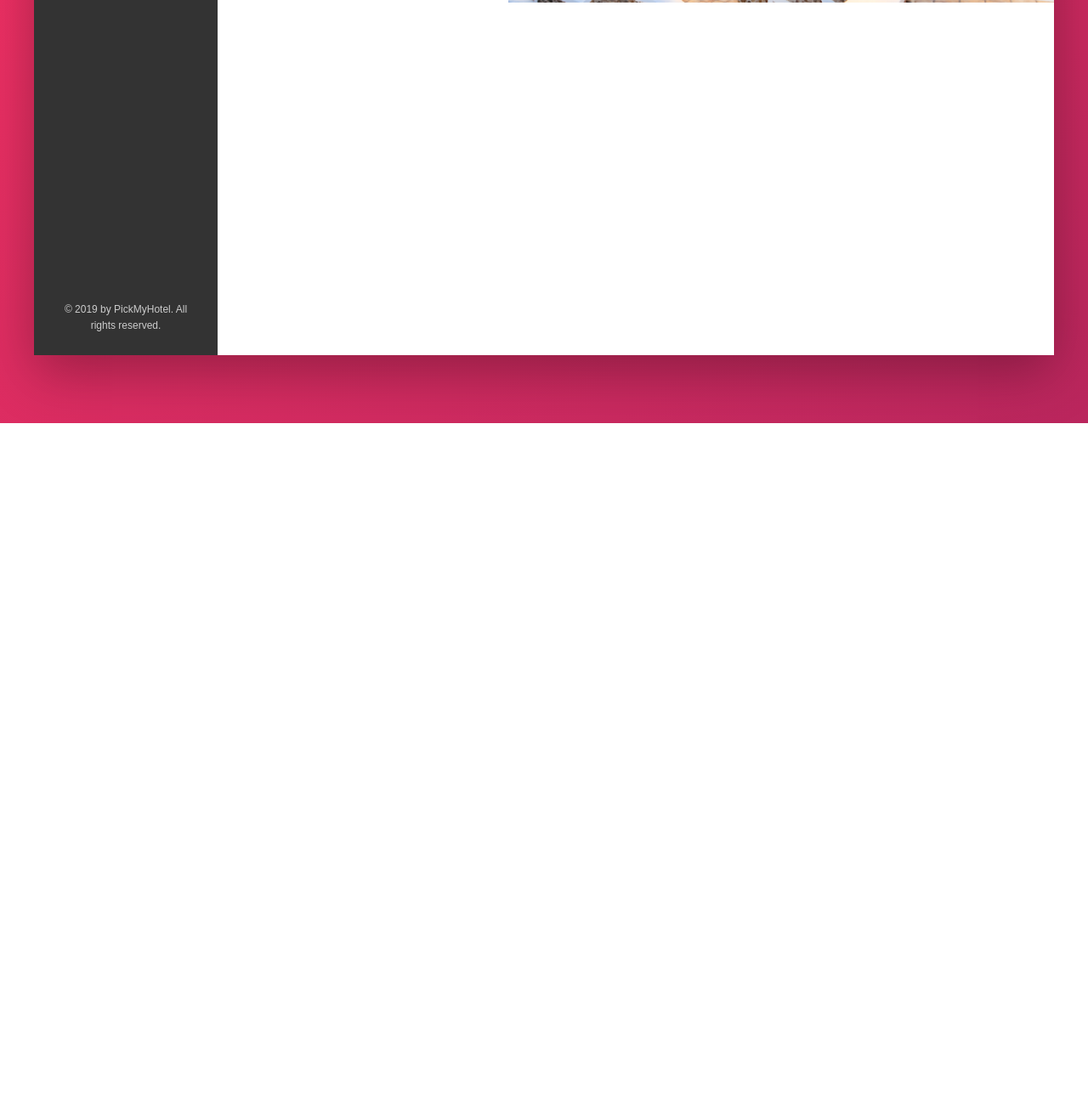
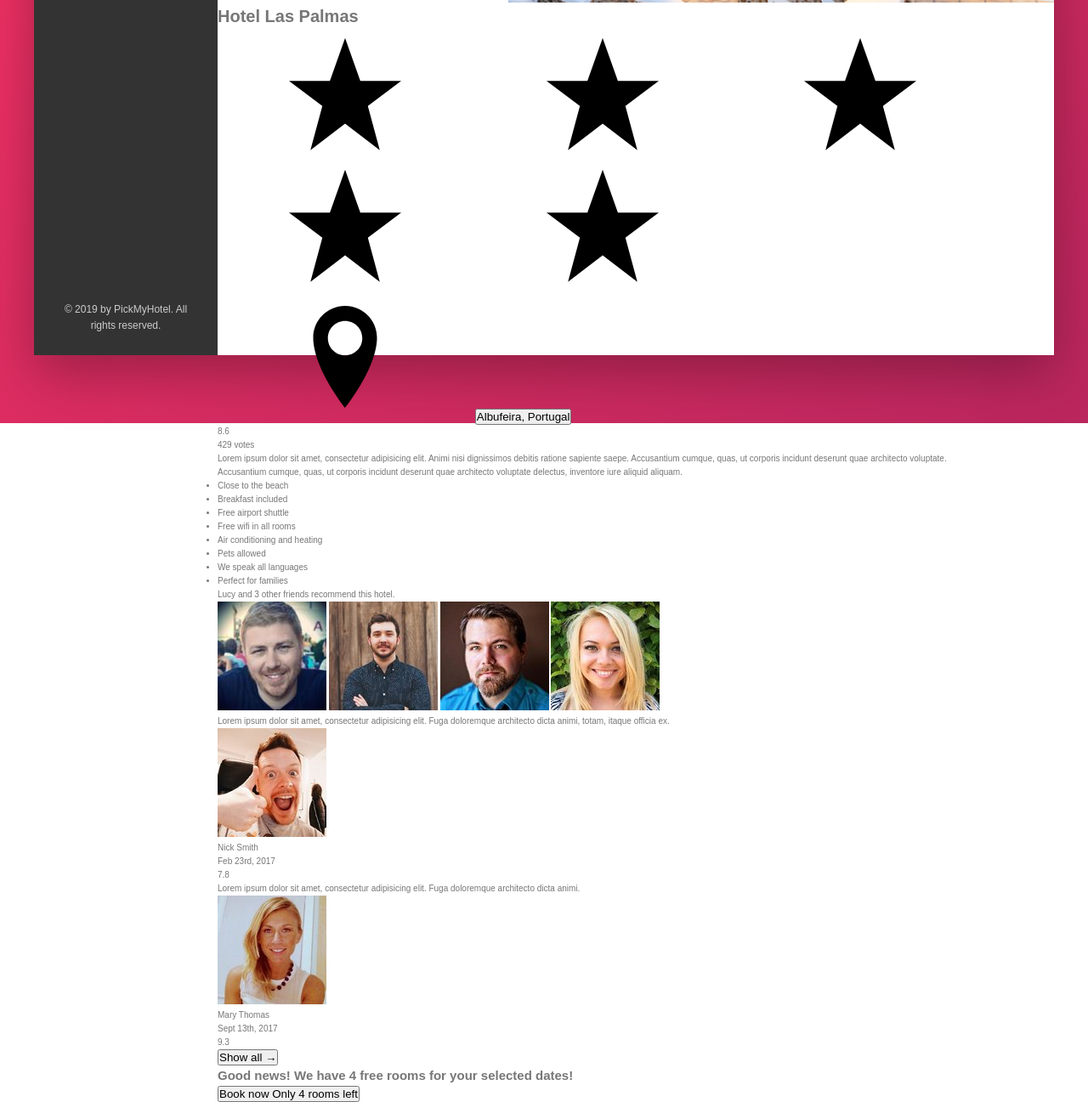
Before and after one commit to Malekz/pickmyhotel, a website: page index.html in a window 1280 px wide. Shown: the part 532-1829 px from the top of the page at 85% size. Before the commit the page ends 1030 px from the top, so only its background shows below. Drawn offline with Linux system fonts and the light colour scheme.

Commit message:
added all html markup

```diff
--- a/index.html
+++ b/index.html
@@ -98,27 +98,128 @@
         <main class="hotel-view">
           <div class="gallery">
               <figure class="gallery__item">
-              <img
-                src="img/hotel-1.jpg"
-                alt="Photo of hotel 1"
-                class="gallery__photo"
-              />
+                  <img src="img/hotel-1.jpg" alt="Photo of hotel 1" class="gallery__photo">
               </figure>
               <figure class="gallery__item">
-              <img
-                src="img/hotel-2.jpg"
-                alt="Photo of hotel 2"
-                class="gallery__photo"
-              />
+                  <img src="img/hotel-2.jpg" alt="Photo of hotel 2" class="gallery__photo">
               </figure>
               <figure class="gallery__item">
-              <img
-                src="img/hotel-3.jpg"
-                alt="Photo of hotel 3"
-                class="gallery__photo"
-              />
+                  <img src="img/hotel-3.jpg" alt="Photo of hotel 3" class="gallery__photo">
               </figure>
           </div>
+
+          <div class="overview">
+              <h1 class="overview__heading">
+                  Hotel Las Palmas
+              </h1>
+
+              <div class="overview__stars">
+                  <svg class="overview__icon-star">
+                      <use xlink:href="img/sprite.svg#icon-star"></use>
+                  </svg>
+                  <svg class="overview__icon-star">
+                      <use xlink:href="img/sprite.svg#icon-star"></use>
+                  </svg>
+                  <svg class="overview__icon-star">
+                      <use xlink:href="img/sprite.svg#icon-star"></use>
+                  </svg>
+                  <svg class="overview__icon-star">
+                      <use xlink:href="img/sprite.svg#icon-star"></use>
+                  </svg>
+                  <svg class="overview__icon-star">
+                      <use xlink:href="img/sprite.svg#icon-star"></use>
+                  </svg>
+              </div>
+
+              <div class="overview__location">
+                  <svg class="overview__icon-location">
+                      <use xlink:href="img/sprite.svg#icon-location-pin"></use>
+                  </svg>
+                  <button class="btn-inline">Albufeira, Portugal</button>
+              </div>
+
+              <div class="overview__rating">
+                  <div class="overview__rating-average">8.6</div>
+                  <div class="overview__rating-count">429 votes</div>
+              </div>
+          </div>
+
+          <div class="detail">
+              <div class="description">
+                  <p class="paragraph">
+                      Lorem ipsum dolor sit amet, consectetur adipisicing elit. Animi nisi dignissimos debitis ratione sapiente saepe. Accusantium cumque, quas, ut corporis incidunt deserunt quae architecto voluptate.
+                  </p>
+                  <p class="paragraph">
+                      Accusantium cumque, quas, ut corporis incidunt deserunt quae architecto voluptate delectus, inventore iure aliquid aliquam.
+                  </p>
+                  <ul class="list">
+                      <li class="list__item">Close to the beach</li>
+                      <li class="list__item">Breakfast included</li>
+                      <li class="list__item">Free airport shuttle</li>
+                      <li class="list__item">Free wifi in all rooms</li>
+                      <li class="list__item">Air conditioning and heating</li>
+                      <li class="list__item">Pets allowed</li>
+                      <li class="list__item">We speak all languages</li>
+                      <li class="list__item">Perfect for families</li>
+                  </ul>
+                  <div class="recommend">
+                      <p class="recommend__count">
+                          Lucy and 3 other friends recommend this hotel.
+                      </p>
+                      <div class="recommend__friends">
+                          <img src="img/user-3.jpg" alt="Friend 1" class="recommend__photo">
+                          <img src="img/user-4.jpg" alt="Friend 2" class="recommend__photo">
+                          <img src="img/user-5.jpg" alt="Friend 3" class="recommend__photo">
+                          <img src="img/user-6.jpg" alt="Friend 4" class="recommend__photo">
+                      </div>
+                  </div>
+              </div>
+
+              <div class="user-reviews">
+                  <figure class="review">
+                      <blockquote class="review__text">
+                          Lorem ipsum dolor sit amet, consectetur adipisicing elit. Fuga doloremque architecto dicta animi, totam, itaque officia ex.
+                      </blockquote>
+                      <figcaption class="review__user">
+                          <img src="img/user-1.jpg" alt="User 1" class="review__photo">
+                          <div class="review__user-box">
+                              <p class="review__user-name">Nick Smith</p>
+                              <p class="review__user-date">Feb 23rd, 2017</p>
+                          </div>
+                          <div class="review__rating">7.8</div>
+                      </figcaption>
+                  </figure>
+
+                  <figure class="review">
+                      <blockquote class="review__text">
+                          Lorem ipsum dolor sit amet, consectetur adipisicing elit. Fuga doloremque architecto dicta animi.
+                      </blockquote>
+                      <figcaption class="review__user">
+                          <img src="img/user-2.jpg" alt="User 1" class="review__photo">
+                          <div class="review__user-box">
+                              <p class="review__user-name">Mary Thomas</p>
+                              <p class="review__user-date">Sept 13th, 2017</p>
+                          </div>
+                          <div class="review__rating">9.3</div>
+                      </figcaption>
+                  </figure>
+
+                  <button class="btn-inline">Show all <span>&rarr;</span></button>
+              </div>
+
+              <div class="cta">
+                  <h2 class="cta__book-now">
+                      Good news! We have 4 free rooms for your selected dates!
+                  </h2>
+                  <button class="btn">
+                      <span class="btn__visible">Book now</span>
+                      <span class="btn__invisible">Only 4 rooms left</span>
+                  </button>
+              </div>
+
+          </div>
+
+
       </main>
       </div>
     </div>
--- a/sass/_components.scss
+++ b/sass/_components.scss
@@ -183,3 +183,8 @@
     display: block;
   }
 }
+
+//////////////////////////////
+// Hotel overiew
+.overview {
+}
```
Lines whose indentation alone changed are shown as unchanged.
